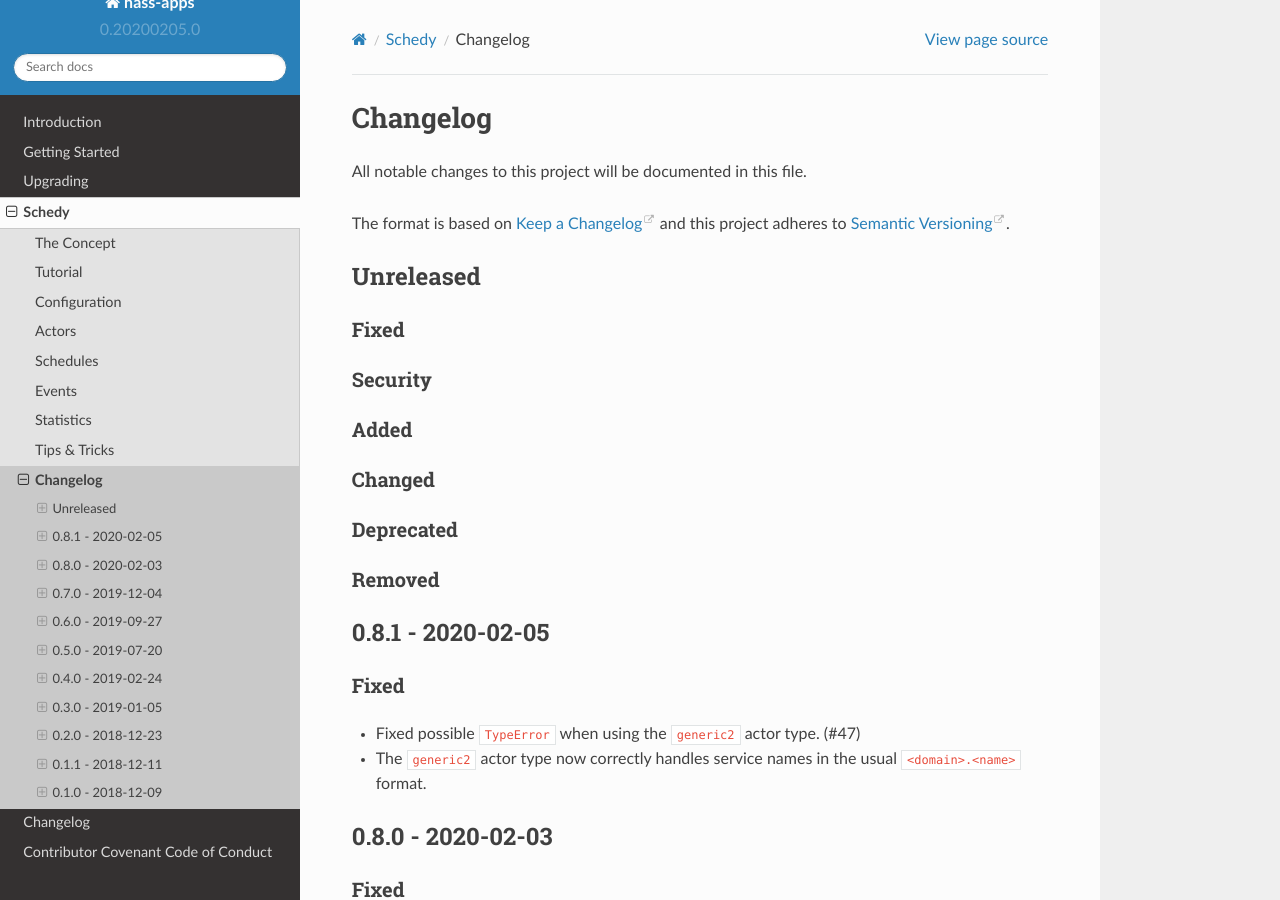
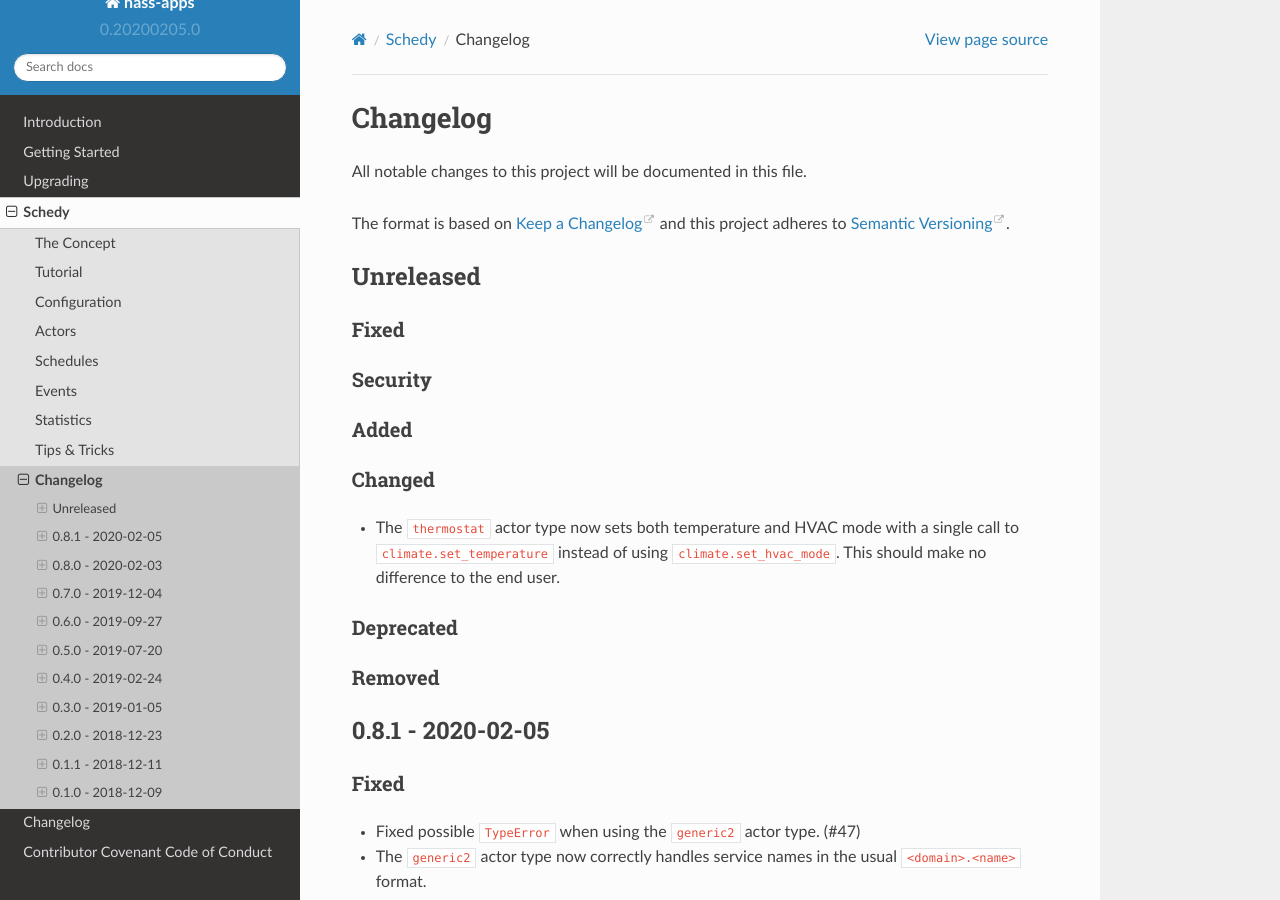
Before and after one commit to bob1de/hass-apps, a Sphinx documentation site: the page built from docs/apps/schedy/CHANGELOG.md, in a window 1280 px wide and 900 px high. Built offline with Sphinx 7.4.7 and the Read the Docs theme 2.0.0, drawn with Linux system fonts in a browser that asks for light colours.

Commit message:
[schedy] Set temperature and HVAC mode with a single service call

```diff
--- a/docs/apps/schedy/CHANGELOG.md
+++ b/docs/apps/schedy/CHANGELOG.md
@@ -15,6 +15,9 @@ and this project adheres to [Semantic Versioning](http://semver.org/spec/v2.0.0.
 ### Added
 
 ### Changed
+* The `thermostat` actor type now sets both temperature and HVAC mode with a single
+  call to `climate.set_temperature` instead of using `climate.set_hvac_mode`. This
+  should make no difference to the end user.
 
 ### Deprecated
 
```
Also changed, not shown: 1 other file.
